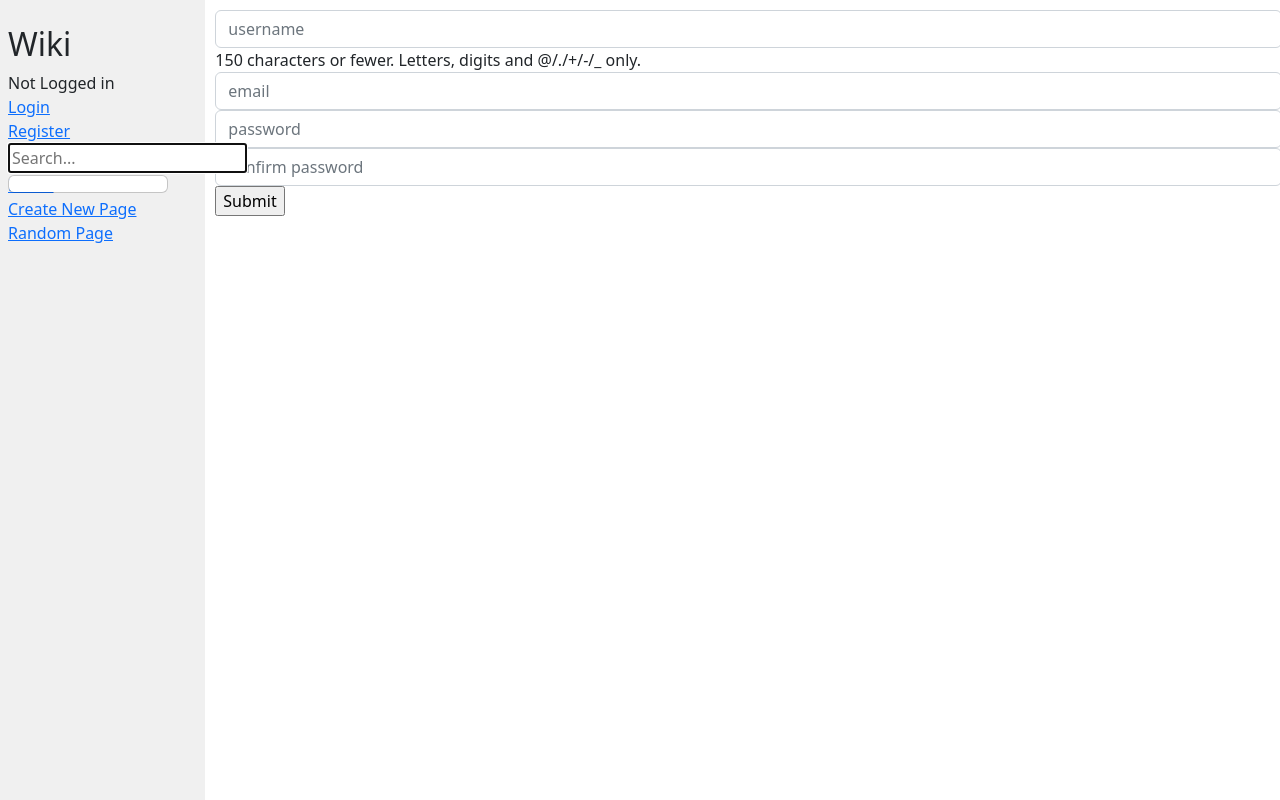
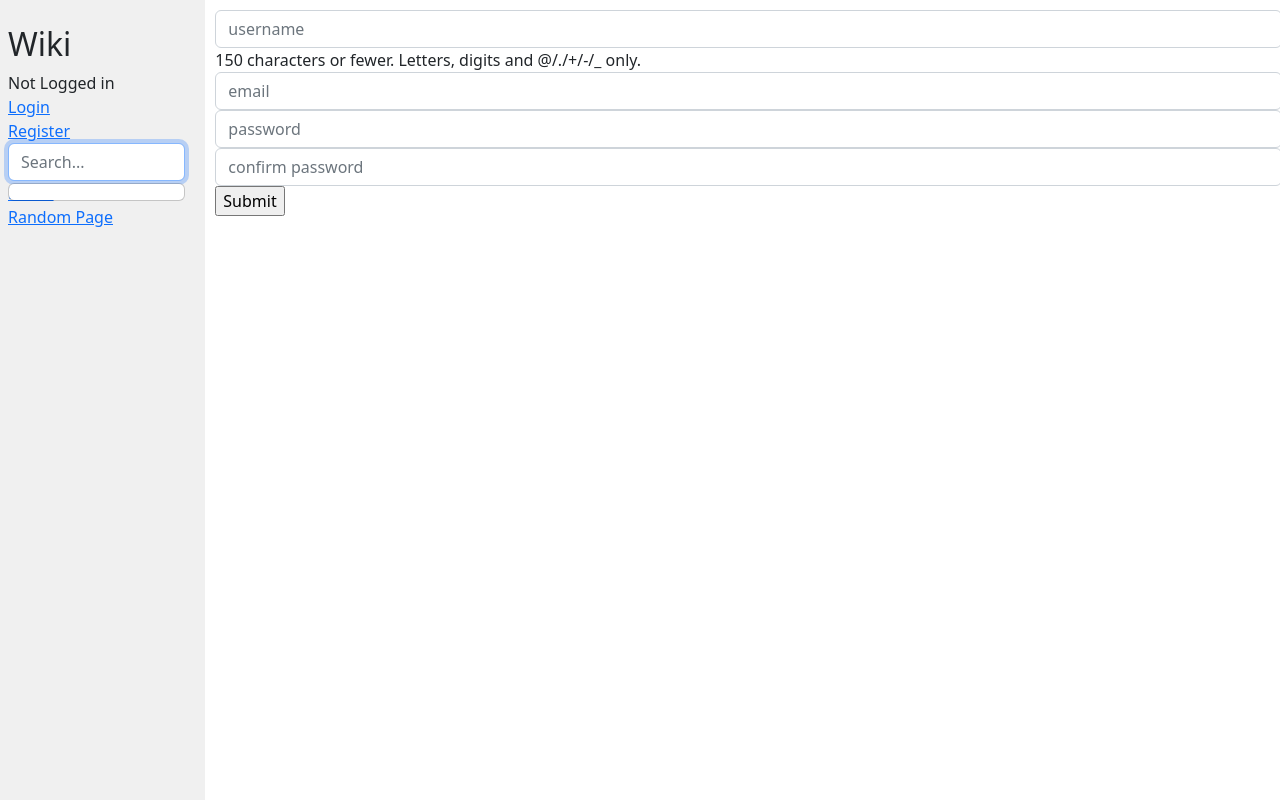
Before and after one commit to Dwight-Reed/wiki, a Django app: page /register in a window 1280 px wide, after a click that opens the changed part. Run offline with Django 3.2, Linux system fonts and the light colour scheme; parts of the project's set-up code (start-up, migrations or seed data) failed here and were passed over.

Commit message:
hide new page button if not logged in, fix search width, and reduce search delay

```diff
--- a/encyclopedia/static/encyclopedia/search.js
+++ b/encyclopedia/static/encyclopedia/search.js
@@ -1,9 +1,9 @@
 let timeoutID
 
 function search() {
-  let searchField = document.querySelector('#myInput')
+  let searchField = document.querySelector('#dropdown-search')
   let dropdown = document.querySelector('.dropdown-menu')
-  // Only send requests if there has been no input for 200ms
+  // Only send requests if there has been no input for 150
   clearTimeout(timeoutID)
   timeoutID = setTimeout(() => {
     if (searchField.value == '') {
@@ -28,7 +28,7 @@
         boldDropdown()
       })
     })
-  }, 200)
+  }, 150)
   // Update bolded text after the query is changed
   boldDropdown()
 }
--- a/encyclopedia/static/encyclopedia/styles.css
+++ b/encyclopedia/static/encyclopedia/styles.css
@@ -36,3 +36,7 @@
 .sidebar h2 {
     margin-top: 5px;
 }
+
+.dropdown-menu {
+    min-width: 100%;
+}
--- a/encyclopedia/templates/encyclopedia/layout.html
+++ b/encyclopedia/templates/encyclopedia/layout.html
@@ -29,16 +29,18 @@
         </div>
         <form action="{% url 'search_results' %}">
           <div class="dropdown">
-            <input type="text" name="q" class="dropdown-toggle" autocomplete="off" data-bs-toggle="dropdown" placeholder="Search..." id="myInput" aria-expanded="false" onkeyup="search()" onfocus="focus()" onfocusout="focusOut()">
+            <input type="text" name="q" class="dropdown-toggle form-control" autocomplete="off" data-bs-toggle="dropdown" placeholder="Search..." id="dropdown-search" aria-expanded="false" onkeyup="search()">
             <ul class="dropdown-menu"></ul>
           </div>
         </form>
         <div>
           <a href="{% url 'index' %}">Home</a>
         </div>
-        <div>
-          <a href="{% url 'new_page' %}">Create New Page</a>
-        </div>
+        {% if user.is_authenticated %}
+          <div>
+            <a href="{% url 'new_page' %}">Create New Page</a>
+          </div>
+        {% endif %}
         <div>
           <a href="{% url 'random' %}">Random Page</a>
         </div>
--- a/encyclopedia/views.py
+++ b/encyclopedia/views.py
@@ -53,7 +53,6 @@
     return JsonResponse({"results": results})
 
 
-# TODO: Create new page link broken when not logged in
 @login_required
 def new_page(request):
     if request.method == "POST":
@@ -121,7 +120,6 @@
             username = form.data.get("username")
             email = form.data.get("email")
             password = form.data.get("password1")
-            # user = User(username=username, email=email, password=password)
             user = User.objects.create_user(username, email, password)
             user.save()
             login(request, user)
@@ -129,7 +127,6 @@
 
         return render(request, "registration/register.html", {
             "form": form,
-            # "errors": [form.error_messages[error] for error in form.errors]
         })
 
     return render(request, "registration/register.html", {
```
